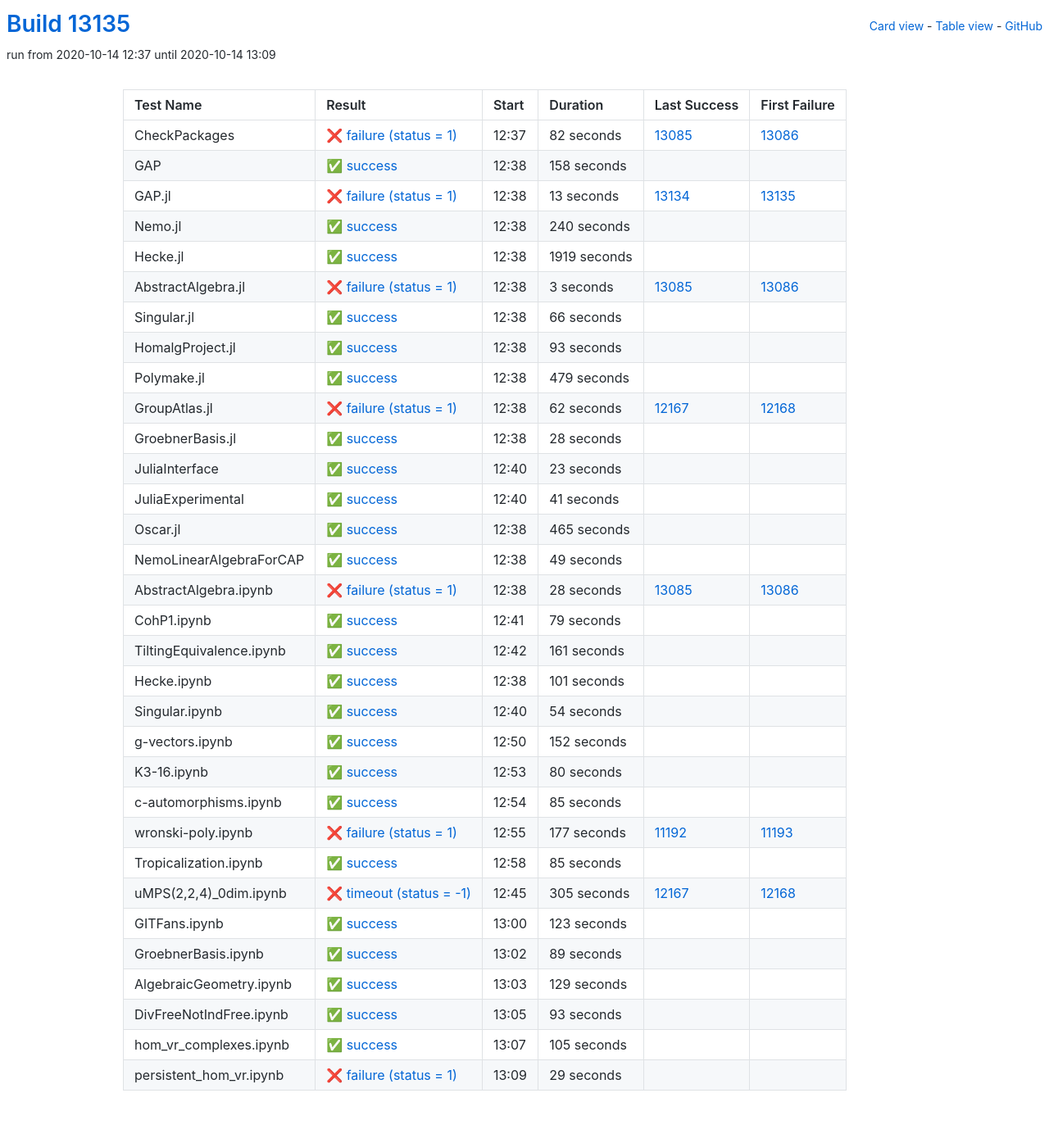
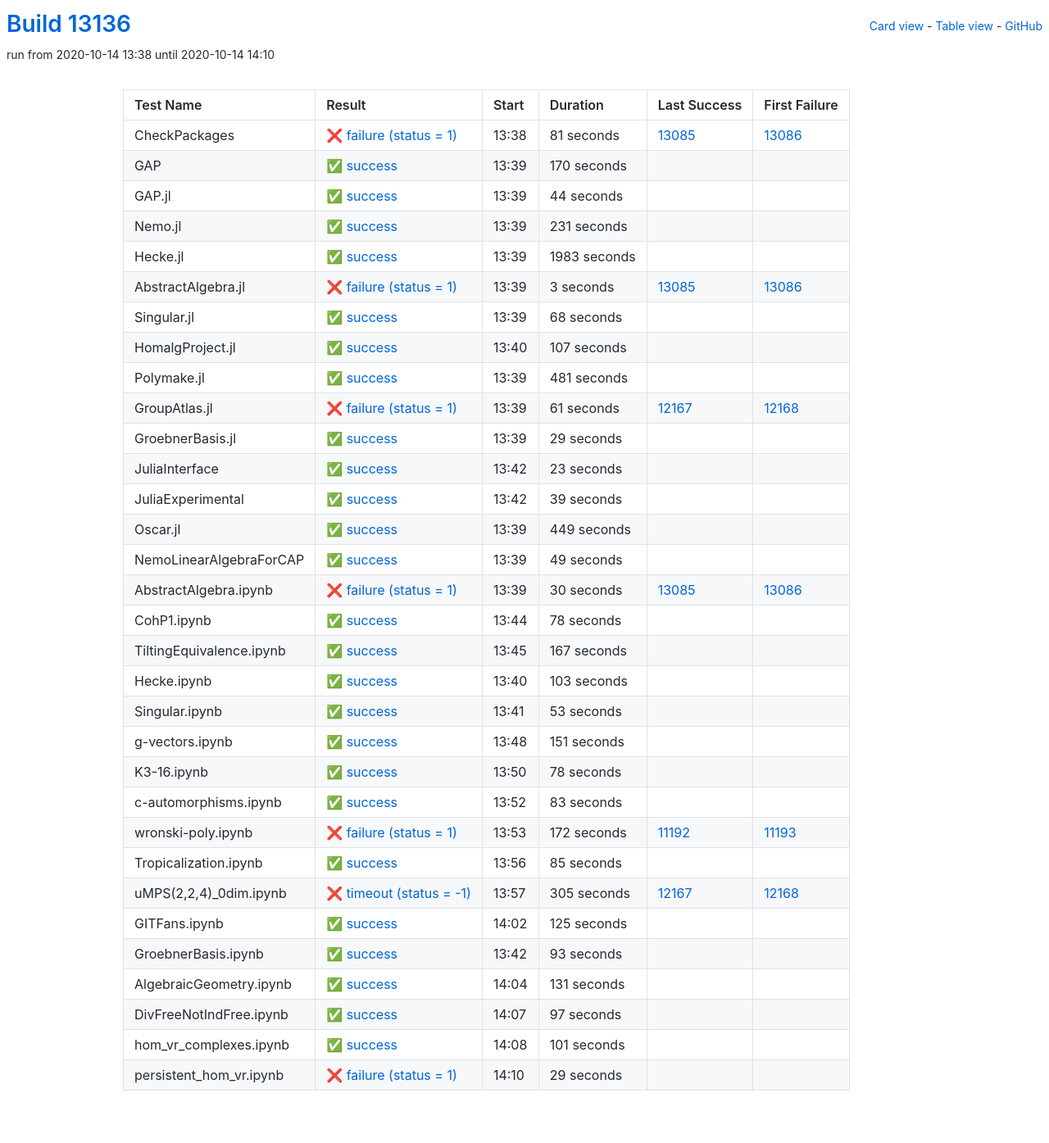
Before and after one commit to oscar-system/oscar-ci-status, a Jekyll site: the page built from table.html, in a window 1280 px wide. Shown: the whole page at 82% size. Built offline with Jekyll 4.4.1, drawn with Linux system fonts in a browser that asks for light colours.

Commit message:
Build #13136

```diff
--- a/_data/ci.yml
+++ b/_data/ci.yml
@@ -1,6 +1,6 @@
 ---
-build: 13135
-build_url: https://oscarci.mathematik.uni-kl.de/job/oscar/13135/
+build: 13136
+build_url: https://oscarci.mathematik.uni-kl.de/job/oscar/13136/
 job: oscar
 organization: oscar-system
 repo: oscar-ci-status
@@ -8,68 +8,68 @@
 tests:
 - name: CheckPackages
   id: checkpackages
-  log: https://oscarci.mathematik.uni-kl.de/job/oscar/13135/artifact/logs/build-13135/CheckPackages.log
-  start: 2020-10-14 12:37
+  log: https://oscarci.mathematik.uni-kl.de/job/oscar/13136/artifact/logs/build-13136/CheckPackages.log
+  start: 2020-10-14 13:38
   success: false
   exitcode: 1
   status: failure
-  duration: 82
+  duration: 81
   last_success: 13085
   last_success_url: https://oscarci.mathematik.uni-kl.de/job/oscar/13085/
   first_failure: 13086
   first_failure_url: https://oscarci.mathematik.uni-kl.de/job/oscar/13086/
 - name: GAP
   id: gap
-  log: https://oscarci.mathematik.uni-kl.de/job/oscar/13135/artifact/logs/build-13135/GAP.log
-  start: 2020-10-14 12:38
+  log: https://oscarci.mathematik.uni-kl.de/job/oscar/13136/artifact/logs/build-13136/GAP.log
+  start: 2020-10-14 13:39
   success: true
   exitcode: 0
   status: success
-  duration: 158
+  duration: 170
   last_success: false
   last_success_url:
   first_failure: false
   first_failure_url:
 - name: GAP.jl
   id: gap-jl
-  log: https://oscarci.mathematik.uni-kl.de/job/oscar/13135/artifact/logs/build-13135/GAP.jl.log
-  start: 2020-10-14 12:38
-  success: false
-  exitcode: 1
-  status: failure
-  duration: 13
-  last_success: 13134
-  last_success_url: https://oscarci.mathematik.uni-kl.de/job/oscar/13134/
-  first_failure: 13135
-  first_failure_url: https://oscarci.mathematik.uni-kl.de/job/oscar/13135/
-- name: Nemo.jl
-  id: nemo-jl
-  log: https://oscarci.mathematik.uni-kl.de/job/oscar/13135/artifact/logs/build-13135/Nemo.jl.log
-  start: 2020-10-14 12:38
+  log: https://oscarci.mathematik.uni-kl.de/job/oscar/13136/artifact/logs/build-13136/GAP.jl.log
+  start: 2020-10-14 13:39
   success: true
   exitcode: 0
   status: success
-  duration: 240
+  duration: 44
+  last_success: false
+  last_success_url:
+  first_failure: false
+  first_failure_url:
+- name: Nemo.jl
+  id: nemo-jl
+  log: https://oscarci.mathematik.uni-kl.de/job/oscar/13136/artifact/logs/build-13136/Nemo.jl.log
+  start: 2020-10-14 13:39
+  success: true
+  exitcode: 0
+  status: success
+  duration: 231
   last_success: false
   last_success_url:
   first_failure: false
   first_failure_url:
 - name: Hecke.jl
   id: hecke-jl
-  log: https://oscarci.mathematik.uni-kl.de/job/oscar/13135/artifact/logs/build-13135/Hecke.jl.log
-  start: 2020-10-14 12:38
+  log: https://oscarci.mathematik.uni-kl.de/job/oscar/13136/artifact/logs/build-13136/Hecke.jl.log
+  start: 2020-10-14 13:39
   success: true
   exitcode: 0
   status: success
-  duration: 1919
+  duration: 1983
   last_success: false
   last_success_url:
   first_failure: false
   first_failure_url:
 - name: AbstractAlgebra.jl
   id: abstractalgebra-jl
-  log: https://oscarci.mathematik.uni-kl.de/job/oscar/13135/artifact/logs/build-13135/AbstractAlgebra.jl.log
-  start: 2020-10-14 12:38
+  log: https://oscarci.mathematik.uni-kl.de/job/oscar/13136/artifact/logs/build-13136/AbstractAlgebra.jl.log
+  start: 2020-10-14 13:39
   success: false
   exitcode: 1
   status: failure
@@ -80,68 +80,68 @@
   first_failure_url: https://oscarci.mathematik.uni-kl.de/job/oscar/13086/
 - name: Singular.jl
   id: singular-jl
-  log: https://oscarci.mathematik.uni-kl.de/job/oscar/13135/artifact/logs/build-13135/Singular.jl.log
-  start: 2020-10-14 12:38
+  log: https://oscarci.mathematik.uni-kl.de/job/oscar/13136/artifact/logs/build-13136/Singular.jl.log
+  start: 2020-10-14 13:39
   success: true
   exitcode: 0
   status: success
-  duration: 66
+  duration: 68
   last_success: false
   last_success_url:
   first_failure: false
   first_failure_url:
 - name: HomalgProject.jl
   id: homalgproject-jl
-  log: https://oscarci.mathematik.uni-kl.de/job/oscar/13135/artifact/logs/build-13135/HomalgProject.jl.log
-  start: 2020-10-14 12:38
+  log: https://oscarci.mathematik.uni-kl.de/job/oscar/13136/artifact/logs/build-13136/HomalgProject.jl.log
+  start: 2020-10-14 13:40
   success: true
   exitcode: 0
   status: success
-  duration: 93
+  duration: 107
   last_success: false
   last_success_url:
   first_failure: false
   first_failure_url:
 - name: Polymake.jl
   id: polymake-jl
-  log: https://oscarci.mathematik.uni-kl.de/job/oscar/13135/artifact/logs/build-13135/Polymake.jl.log
-  start: 2020-10-14 12:38
+  log: https://oscarci.mathematik.uni-kl.de/job/oscar/13136/artifact/logs/build-13136/Polymake.jl.log
+  start: 2020-10-14 13:39
   success: true
   exitcode: 0
   status: success
-  duration: 479
+  duration: 481
   last_success: false
   last_success_url:
   first_failure: false
   first_failure_url:
 - name: GroupAtlas.jl
   id: groupatlas-jl
-  log: https://oscarci.mathematik.uni-kl.de/job/oscar/13135/artifact/logs/build-13135/GroupAtlas.jl.log
-  start: 2020-10-14 12:38
+  log: https://oscarci.mathematik.uni-kl.de/job/oscar/13136/artifact/logs/build-13136/GroupAtlas.jl.log
+  start: 2020-10-14 13:39
   success: false
   exitcode: 1
   status: failure
-  duration: 62
+  duration: 61
   last_success: 12167
   last_success_url: https://oscarci.mathematik.uni-kl.de/job/oscar/12167/
   first_failure: 12168
   first_failure_url: https://oscarci.mathematik.uni-kl.de/job/oscar/12168/
 - name: GroebnerBasis.jl
   id: groebnerbasis-jl
-  log: https://oscarci.mathematik.uni-kl.de/job/oscar/13135/artifact/logs/build-13135/GroebnerBasis.jl.log
-  start: 2020-10-14 12:38
+  log: https://oscarci.mathematik.uni-kl.de/job/oscar/13136/artifact/logs/build-13136/GroebnerBasis.jl.log
+  start: 2020-10-14 13:39
   success: true
   exitcode: 0
   status: success
-  duration: 28
+  duration: 29
   last_success: false
   last_success_url:
   first_failure: false
   first_failure_url:
 - name: JuliaInterface
   id: juliainterface
-  log: https://oscarci.mathematik.uni-kl.de/job/oscar/13135/artifact/logs/build-13135/JuliaInterface.log
-  start: 2020-10-14 12:40
+  log: https://oscarci.mathematik.uni-kl.de/job/oscar/13136/artifact/logs/build-13136/JuliaInterface.log
+  start: 2020-10-14 13:42
   success: true
   exitcode: 0
   status: success
@@ -152,32 +152,32 @@
   first_failure_url:
 - name: JuliaExperimental
   id: juliaexperimental
-  log: https://oscarci.mathematik.uni-kl.de/job/oscar/13135/artifact/logs/build-13135/JuliaExperimental.log
-  start: 2020-10-14 12:40
+  log: https://oscarci.mathematik.uni-kl.de/job/oscar/13136/artifact/logs/build-13136/JuliaExperimental.log
+  start: 2020-10-14 13:42
   success: true
   exitcode: 0
   status: success
-  duration: 41
+  duration: 39
   last_success: false
   last_success_url:
   first_failure: false
   first_failure_url:
 - name: Oscar.jl
   id: oscar-jl
-  log: https://oscarci.mathematik.uni-kl.de/job/oscar/13135/artifact/logs/build-13135/Oscar.jl.log
-  start: 2020-10-14 12:38
+  log: https://oscarci.mathematik.uni-kl.de/job/oscar/13136/artifact/logs/build-13136/Oscar.jl.log
+  start: 2020-10-14 13:39
   success: true
   exitcode: 0
   status: success
-  duration: 465
+  duration: 449
   last_success: false
   last_success_url:
   first_failure: false
   first_failure_url:
 - name: NemoLinearAlgebraForCAP
   id: nemolinearalgebraforcap
-  log: https://oscarci.mathematik.uni-kl.de/job/oscar/13135/artifact/logs/build-13135/NemoLinearAlgebraForCAP.log
-  start: 2020-10-14 12:38
+  log: https://oscarci.mathematik.uni-kl.de/job/oscar/13136/artifact/logs/build-13136/NemoLinearAlgebraForCAP.log
+  start: 2020-10-14 13:39
   success: true
   exitcode: 0
   status: success
@@ -188,116 +188,116 @@
   first_failure_url:
 - name: AbstractAlgebra.ipynb
   id: abstractalgebra-ipynb
-  log: https://oscarci.mathematik.uni-kl.de/job/oscar/13135/artifact/logs/build-13135/AbstractAlgebra.ipynb.log
-  start: 2020-10-14 12:38
+  log: https://oscarci.mathematik.uni-kl.de/job/oscar/13136/artifact/logs/build-13136/AbstractAlgebra.ipynb.log
+  start: 2020-10-14 13:39
   success: false
   exitcode: 1
   status: failure
-  duration: 28
+  duration: 30
   last_success: 13085
   last_success_url: https://oscarci.mathematik.uni-kl.de/job/oscar/13085/
   first_failure: 13086
   first_failure_url: https://oscarci.mathematik.uni-kl.de/job/oscar/13086/
 - name: CohP1.ipynb
   id: cohp1-ipynb
-  log: https://oscarci.mathematik.uni-kl.de/job/oscar/13135/artifact/logs/build-13135/CohP1.ipynb.log
-  start: 2020-10-14 12:41
+  log: https://oscarci.mathematik.uni-kl.de/job/oscar/13136/artifact/logs/build-13136/CohP1.ipynb.log
+  start: 2020-10-14 13:44
   success: true
   exitcode: 0
   status: success
-  duration: 79
+  duration: 78
   last_success: false
   last_success_url:
   first_failure: false
   first_failure_url:
 - name: TiltingEquivalence.ipynb
   id: tiltingequivalence-ipynb
-  log: https://oscarci.mathematik.uni-kl.de/job/oscar/13135/artifact/logs/build-13135/TiltingEquivalence.ipynb.log
-  start: 2020-10-14 12:42
+  log: https://oscarci.mathematik.uni-kl.de/job/oscar/13136/artifact/logs/build-13136/TiltingEquivalence.ipynb.log
+  start: 2020-10-14 13:45
   success: true
   exitcode: 0
   status: success
-  duration: 161
+  duration: 167
   last_success: false
   last_success_url:
   first_failure: false
   first_failure_url:
 - name: Hecke.ipynb
   id: hecke-ipynb
-  log: https://oscarci.mathematik.uni-kl.de/job/oscar/13135/artifact/logs/build-13135/Hecke.ipynb.log
-  start: 2020-10-14 12:38
+  log: https://oscarci.mathematik.uni-kl.de/job/oscar/13136/artifact/logs/build-13136/Hecke.ipynb.log
+  start: 2020-10-14 13:40
   success: true
   exitcode: 0
   status: success
-  duration: 101
+  duration: 103
   last_success: false
   last_success_url:
   first_failure: false
   first_failure_url:
 - name: Singular.ipynb
   id: singular-ipynb
-  log: https://oscarci.mathematik.uni-kl.de/job/oscar/13135/artifact/logs/build-13135/Singular.ipynb.log
-  start: 2020-10-14 12:40
+  log: https://oscarci.mathematik.uni-kl.de/job/oscar/13136/artifact/logs/build-13136/Singular.ipynb.log
+  start: 2020-10-14 13:41
   success: true
   exitcode: 0
   status: success
-  duration: 54
+  duration: 53
   last_success: false
   last_success_url:
   first_failure: false
   first_failure_url:
 - name: g-vectors.ipynb
   id: g-vectors-ipynb
-  log: https://oscarci.mathematik.uni-kl.de/job/oscar/13135/artifact/logs/build-13135/g-vectors.ipynb.log
-  start: 2020-10-14 12:50
+  log: https://oscarci.mathematik.uni-kl.de/job/oscar/13136/artifact/logs/build-13136/g-vectors.ipynb.log
+  start: 2020-10-14 13:48
   success: true
   exitcode: 0
   status: success
-  duration: 152
+  duration: 151
   last_success: false
   last_success_url:
   first_failure: false
   first_failure_url:
 - name: K3-16.ipynb
   id: k3-16-ipynb
-  log: https://oscarci.mathematik.uni-kl.de/job/oscar/13135/artifact/logs/build-13135/K3-16.ipynb.log
-  start: 2020-10-14 12:53
+  log: https://oscarci.mathematik.uni-kl.de/job/oscar/13136/artifact/logs/build-13136/K3-16.ipynb.log
+  start: 2020-10-14 13:50
   success: true
   exitcode: 0
   status: success
-  duration: 80
+  duration: 78
   last_success: false
   last_success_url:
   first_failure: false
   first_failure_url:
 - name: c-automorphisms.ipynb
   id: c-automorphisms-ipynb
-  log: https://oscarci.mathematik.uni-kl.de/job/oscar/13135/artifact/logs/build-13135/c-automorphisms.ipynb.log
-  start: 2020-10-14 12:54
+  log: https://oscarci.mathematik.uni-kl.de/job/oscar/13136/artifact/logs/build-13136/c-automorphisms.ipynb.log
+  start: 2020-10-14 13:52
   success: true
   exitcode: 0
   status: success
-  duration: 85
+  duration: 83
   last_success: false
   last_success_url:
   first_failure: false
   first_failure_url:
 - name: wronski-poly.ipynb
   id: wronski-poly-ipynb
-  log: https://oscarci.mathematik.uni-kl.de/job/oscar/13135/artifact/logs/build-13135/wronski-poly.ipynb.log
-  start: 2020-10-14 12:55
+  log: https://oscarci.mathematik.uni-kl.de/job/oscar/13136/artifact/logs/build-13136/wronski-poly.ipynb.log
+  start: 2020-10-14 13:53
   success: false
   exitcode: 1
   status: failure
-  duration: 177
+  duration: 172
   last_success: 11192
   last_success_url: https://oscarci.mathematik.uni-kl.de/job/oscar/11192/
   first_failure: 11193
   first_failure_url: https://oscarci.mathematik.uni-kl.de/job/oscar/11193/
 - name: Tropicalization.ipynb
   id: tropicalization-ipynb
-  log: https://oscarci.mathematik.uni-kl.de/job/oscar/13135/artifact/logs/build-13135/Tropicalization.ipynb.log
-  start: 2020-10-14 12:58
+  log: https://oscarci.mathematik.uni-kl.de/job/oscar/13136/artifact/logs/build-13136/Tropicalization.ipynb.log
+  start: 2020-10-14 13:56
   success: true
   exitcode: 0
   status: success
@@ -308,8 +308,8 @@
   first_failure_url:
 - name: uMPS(2,2,4)_0dim.ipynb
   id: umps-2-2-4-0dim-ipynb
-  log: https://oscarci.mathematik.uni-kl.de/job/oscar/13135/artifact/logs/build-13135/uMPS-2-2-4-_0dim.ipynb.log
-  start: 2020-10-14 12:45
+  log: https://oscarci.mathematik.uni-kl.de/job/oscar/13136/artifact/logs/build-13136/uMPS-2-2-4-_0dim.ipynb.log
+  start: 2020-10-14 13:57
   success: false
   exitcode: -1
   status: timeout
@@ -320,44 +320,20 @@
   first_failure_url: https://oscarci.mathematik.uni-kl.de/job/oscar/12168/
 - name: GITFans.ipynb
   id: gitfans-ipynb
-  log: https://oscarci.mathematik.uni-kl.de/job/oscar/13135/artifact/logs/build-13135/GITFans.ipynb.log
-  start: 2020-10-14 13:00
+  log: https://oscarci.mathematik.uni-kl.de/job/oscar/13136/artifact/logs/build-13136/GITFans.ipynb.log
+  start: 2020-10-14 14:02
   success: true
   exitcode: 0
   status: success
-  duration: 123
+  duration: 125
   last_success: false
   last_success_url:
   first_failure: false
   first_failure_url:
 - name: GroebnerBasis.ipynb
   id: groebnerbasis-ipynb
-  log: https://oscarci.mathematik.uni-kl.de/job/oscar/13135/artifact/logs/build-13135/GroebnerBasis.ipynb.log
-  start: 2020-10-14 13:02
-  success: true
-  exitcode: 0
-  status: success
-  duration: 89
-  last_success: false
-  last_success_url:
-  first_failure: false
-  first_failure_url:
-- name: AlgebraicGeometry.ipynb
-  id: algebraicgeometry-ipynb
-  log: https://oscarci.mathematik.uni-kl.de/job/oscar/13135/artifact/logs/build-13135/AlgebraicGeometry.ipynb.log
-  start: 2020-10-14 13:03
-  success: true
-  exitcode: 0
-  status: success
-  duration: 129
-  last_success: false
-  last_success_url:
-  first_failure: false
-  first_failure_url:
-- name: DivFreeNotIndFree.ipynb
-  id: divfreenotindfree-ipynb
-  log: https://oscarci.mathematik.uni-kl.de/job/oscar/13135/artifact/logs/build-13135/DivFreeNotIndFree.ipynb.log
-  start: 2020-10-14 13:05
+  log: https://oscarci.mathematik.uni-kl.de/job/oscar/13136/artifact/logs/build-13136/GroebnerBasis.ipynb.log
+  start: 2020-10-14 13:42
   success: true
   exitcode: 0
   status: success
@@ -366,22 +342,46 @@
   last_success_url:
   first_failure: false
   first_failure_url:
-- name: hom_vr_complexes.ipynb
-  id: hom-vr-complexes-ipynb
-  log: https://oscarci.mathematik.uni-kl.de/job/oscar/13135/artifact/logs/build-13135/hom_vr_complexes.ipynb.log
-  start: 2020-10-14 13:07
+- name: AlgebraicGeometry.ipynb
+  id: algebraicgeometry-ipynb
+  log: https://oscarci.mathematik.uni-kl.de/job/oscar/13136/artifact/logs/build-13136/AlgebraicGeometry.ipynb.log
+  start: 2020-10-14 14:04
   success: true
   exitcode: 0
   status: success
-  duration: 105
+  duration: 131
+  last_success: false
+  last_success_url:
+  first_failure: false
+  first_failure_url:
+- name: DivFreeNotIndFree.ipynb
+  id: divfreenotindfree-ipynb
+  log: https://oscarci.mathematik.uni-kl.de/job/oscar/13136/artifact/logs/build-13136/DivFreeNotIndFree.ipynb.log
+  start: 2020-10-14 14:07
+  success: true
+  exitcode: 0
+  status: success
+  duration: 97
+  last_success: false
+  last_success_url:
+  first_failure: false
+  first_failure_url:
+- name: hom_vr_complexes.ipynb
+  id: hom-vr-complexes-ipynb
+  log: https://oscarci.mathematik.uni-kl.de/job/oscar/13136/artifact/logs/build-13136/hom_vr_complexes.ipynb.log
+  start: 2020-10-14 14:08
+  success: true
+  exitcode: 0
+  status: success
+  duration: 101
   last_success: false
   last_success_url:
   first_failure: false
   first_failure_url:
 - name: persistent_hom_vr.ipynb
   id: persistent-hom-vr-ipynb
-  log: https://oscarci.mathematik.uni-kl.de/job/oscar/13135/artifact/logs/build-13135/persistent_hom_vr.ipynb.log
-  start: 2020-10-14 13:09
+  log: https://oscarci.mathematik.uni-kl.de/job/oscar/13136/artifact/logs/build-13136/persistent_hom_vr.ipynb.log
+  start: 2020-10-14 14:10
   success: false
   exitcode: 1
   status: failure
```
Also changed, not shown: README.md.
